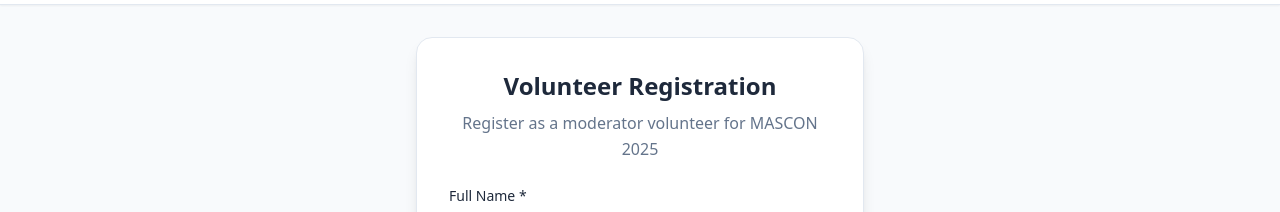
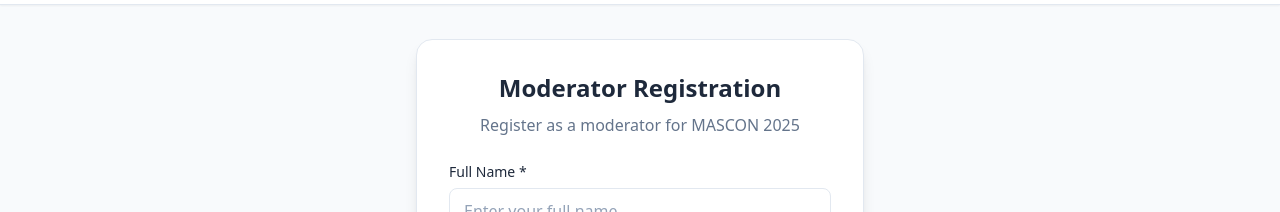
Before and after one commit to ahmedammar619/Event-RAG, a React (Vite) app in the folder apps/frontend/: page /register in a window 1280 px wide. Shown: the part 124-336 px from the top of the page. Built offline with nearby package versions, Linux system fonts and the light colour scheme; no server answers.

Commit message:
updated name to moderator not volunteer

```diff
--- a/apps/frontend/index.html
+++ b/apps/frontend/index.html
@@ -10,14 +10,14 @@
 
     <!-- Open Graph / Link Preview -->
     <meta property="og:title" content="Vewoz AutoAssigner | MASCON" />
-    <meta property="og:description" content="Register as a volunteer for MASCON 2025 in Chicago. Set your availability and get automatically assigned to sessions." />
+    <meta property="og:description" content="Register as a moderator for MASCON 2025 in Chicago. Set your availability and get automatically assigned to sessions." />
     <meta property="og:type" content="website" />
     <meta property="og:image" content="/og-image.png" />
 
     <!-- Twitter Card -->
     <meta name="twitter:card" content="summary_large_image" />
     <meta name="twitter:title" content="Vewoz AutoAssigner | MASCON" />
-    <meta name="twitter:description" content="Register as a volunteer for MASCON 2025 in Chicago." />
+    <meta name="twitter:description" content="Register as a moderator for MASCON 2025 in Chicago." />
   </head>
   <body class="overflow-x-hidden">
     <div id="root" class="overflow-x-hidden"></div>
--- a/apps/frontend/src/pages/Admin/Dashboard.jsx
+++ b/apps/frontend/src/pages/Admin/Dashboard.jsx
@@ -85,7 +85,7 @@
             <h3 className="text-lg font-semibold">Registration Link</h3>
           </div>
           <p className="text-sm text-slate-500 mb-4">
-            Share this link with volunteers to let them register and input their availability.
+            Share this link with moderators to let them register and input their availability.
           </p>
           <div className="flex flex-col sm:flex-row gap-2">
             <input
--- a/apps/frontend/src/pages/Admin/Export.jsx
+++ b/apps/frontend/src/pages/Admin/Export.jsx
@@ -169,7 +169,7 @@
     {
       key: 'moderators',
       title: 'Moderators',
-      description: 'All registered volunteers with contact info and availability',
+      description: 'All registered moderators with contact info and availability',
       icon: (
         <svg className="w-8 h-8" fill="none" stroke="currentColor" viewBox="0 0 24 24">
           <path strokeLinecap="round" strokeLinejoin="round" strokeWidth={1.5} d="M17 20h5v-2a3 3 0 00-5.356-1.857M17 20H7m10 0v-2c0-.656-.126-1.283-.356-1.857M7 20H2v-2a3 3 0 015.356-1.857M7 20v-2c0-.656.126-1.283.356-1.857m0 0a5.002 5.002 0 019.288 0M15 7a3 3 0 11-6 0 3 3 0 016 0zm6 3a2 2 0 11-4 0 2 2 0 014 0zM7 10a2 2 0 11-4 0 2 2 0 014 0z" />
--- a/apps/frontend/src/pages/Admin/Moderators.jsx
+++ b/apps/frontend/src/pages/Admin/Moderators.jsx
@@ -79,13 +79,13 @@
     <div>
       <div className="page-header">
         <h1>Moderators</h1>
-        <p>{moderators.length} registered volunteers</p>
+        <p>{moderators.length} registered moderators</p>
       </div>
 
       {moderators.length === 0 ? (
         <div className="empty-state card">
           <h3>No moderators registered</h3>
-          <p>Share the registration link with volunteers</p>
+          <p>Share the registration link with moderators</p>
         </div>
       ) : (
         <div className="card overflow-hidden">
--- a/apps/frontend/src/pages/Public/Landing.jsx
+++ b/apps/frontend/src/pages/Public/Landing.jsx
@@ -23,8 +23,8 @@
             </div>
           </div>
           <p className="text-lg text-slate-600 mb-8 leading-relaxed text-center">
-            Help us coordinate volunteer moderators for the annual MASCON event in Chicago.
-            Register as a volunteer and input your availability.
+            Help us coordinate moderators for the annual MASCON event in Chicago.
+            Register as a moderator and input your availability.
           </p>
 
           {isModeratorLoggedIn ? (
@@ -56,7 +56,7 @@
                   to="/register"
                   className="btn btn-lg bg-blue-600 text-white hover:bg-blue-700 no-underline"
                 >
-                  Register as Volunteer
+                  Register as Moderator
                 </Link>
                 <Link
                   to="/lookup"
@@ -75,7 +75,7 @@
             </div>
             <div className="bg-blue-50 rounded-lg p-4 border border-blue-100">
               <h3 className="text-slate-800 text-lg font-semibold mb-2">2. Set Availability</h3>
-              <p className="text-slate-500 text-sm">Select when you can volunteer each day</p>
+              <p className="text-slate-500 text-sm">Select when you can moderate each day</p>
             </div>
             <div className="bg-blue-50 rounded-lg p-4 border border-blue-100">
               <h3 className="text-slate-800 text-lg font-semibold mb-2">3. Get Assigned</h3>
--- a/apps/frontend/src/pages/Public/Register.jsx
+++ b/apps/frontend/src/pages/Public/Register.jsx
@@ -98,8 +98,8 @@
         <div className="w-full max-w-md">
           <div className="bg-white rounded-2xl p-8 shadow-lg border border-slate-200">
             <div className="text-center mb-6">
-              <h1 className="text-2xl font-semibold mb-2">Volunteer Registration</h1>
-              <p className="text-slate-500">Register as a moderator volunteer for MASCON 2025</p>
+              <h1 className="text-2xl font-semibold mb-2">Moderator Registration</h1>
+              <p className="text-slate-500">Register as a moderator for MASCON 2025</p>
             </div>
 
             <form onSubmit={handleSubmit}>
```
